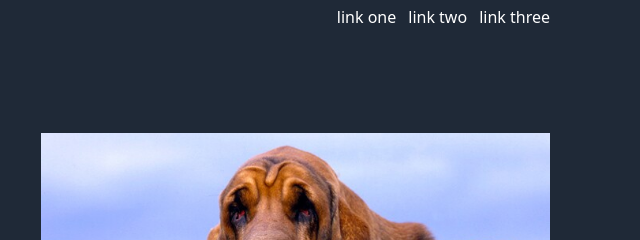
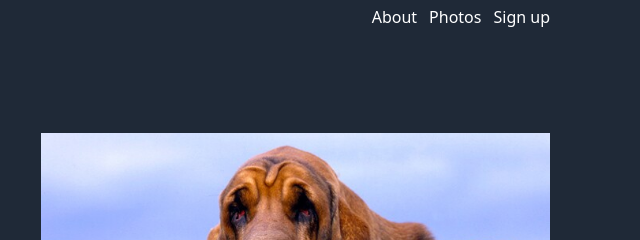
Before and after one commit to Creasser/landing-page, a plain HTML site: page index.html in a window 1280 px wide. Shown: the top 240 px of the page, 640-1280 px from the left. Drawn offline with Linux system fonts and the light colour scheme.

Commit message:
replace link placeholders with links

```diff
--- a/index.html
+++ b/index.html
@@ -13,9 +13,9 @@
 <div class="section-one">
   <div class="header-container">
     <div class="header-logo">Header Logo</div>
-    <div class="header-link">link one</div>
-    <div class="header-link">link two</div>
-    <div class="header-link">link three</div>
+    <div class="header-link"><a href="#1">About</a></div>
+    <div class="header-link"><a href="#2">Photos</a></div>
+    <div class="header-link"><a href="#3">Sign up</a> </div>
   </div>
 
   <div class="container">
--- a/style.css
+++ b/style.css
@@ -6,7 +6,10 @@ body {
     background-color: white;
     align-items: center;
 }
-
+a {
+    text-decoration: none;
+    color: white;
+}
 /* Style for section 1 */
 
 .background {
```
